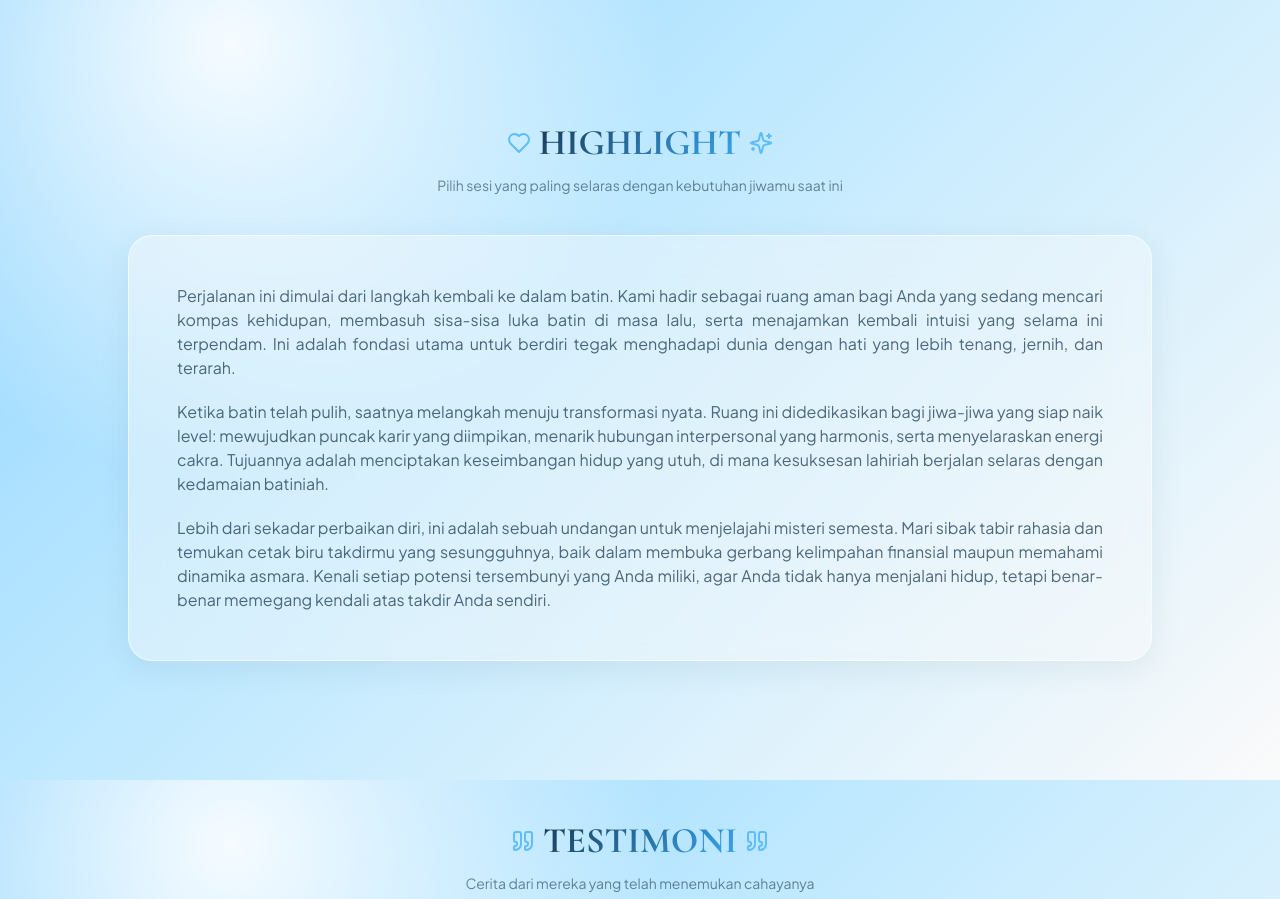
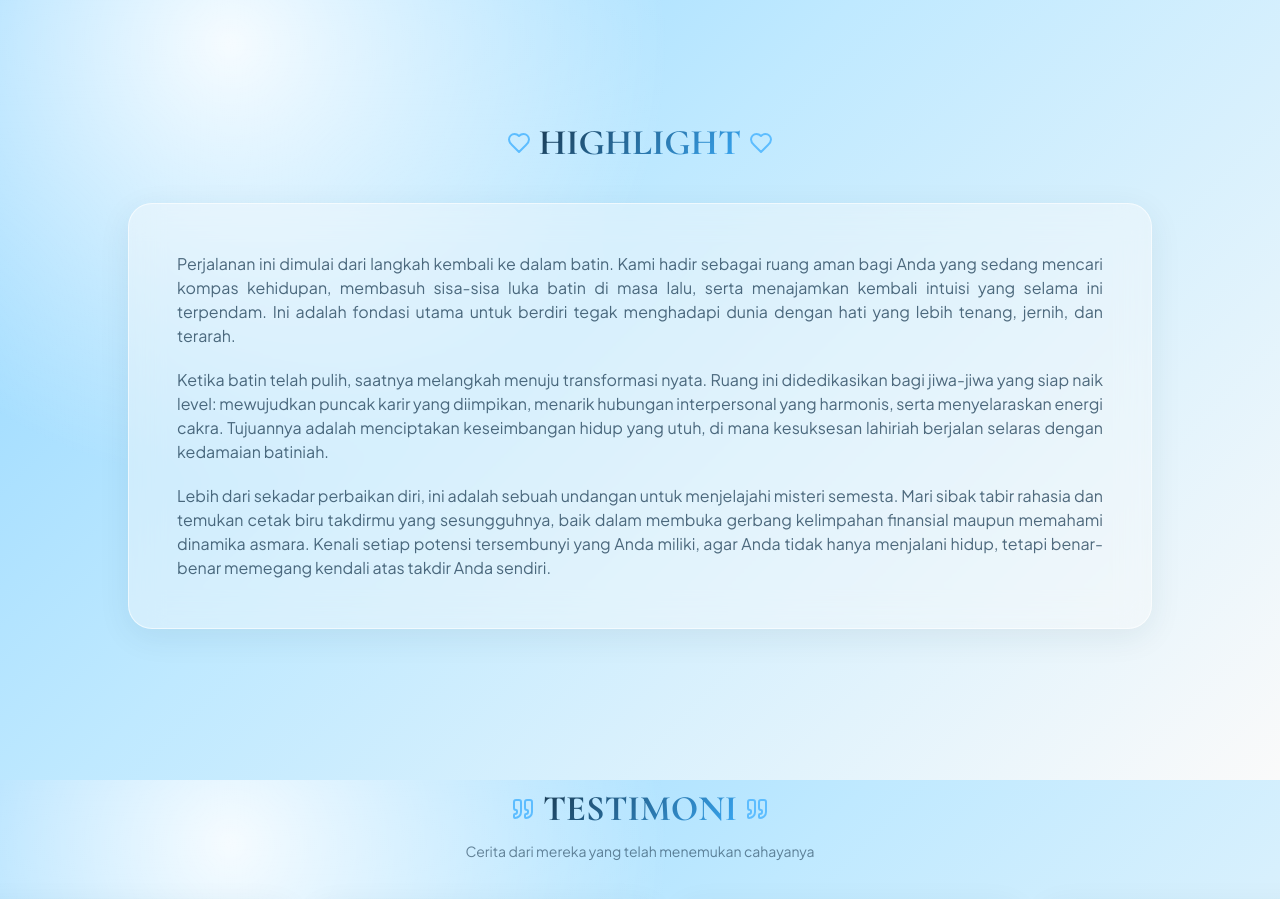
Before and after one commit to 8XPLOIT/kia, a React (Vite) app: page /#/ in a window 1280 px wide. Shown: the part 1620-2519 px from the top of the page. Built offline with nearby package versions, Linux system fonts and the light colour scheme.

Commit message:
Updated Home.tsx

```diff
--- a/src/pages/Home.tsx
+++ b/src/pages/Home.tsx
@@ -191,11 +191,9 @@ ${pesanInput}
             <div className="flex items-center justify-center gap-2 mb-3">
               <Heart className="w-6 h-6 text-lightblue-400" />
               <h2 className="font-display text-3xl sm:text-4xl font-bold gradient-text">HIGHLIGHT</h2>
-              <Sparkles className="w-6 h-6 text-lightblue-400" />
+              <Heart className="w-6 h-6 text-lightblue-400" />
+
             </div>
-            <p className="font-body text-sm text-nusantara-deep/60 max-w-2xl mx-auto">
-              Pilih sesi yang paling selaras dengan kebutuhan jiwamu saat ini
-            </p>
           </div>
           <div className="glass-card p-8 sm:p-12 rounded-3xl">
             <div className="space-y-5 font-body text-sm sm:text-base text-nusantara-deep/75 leading-relaxed text-justify">
```
